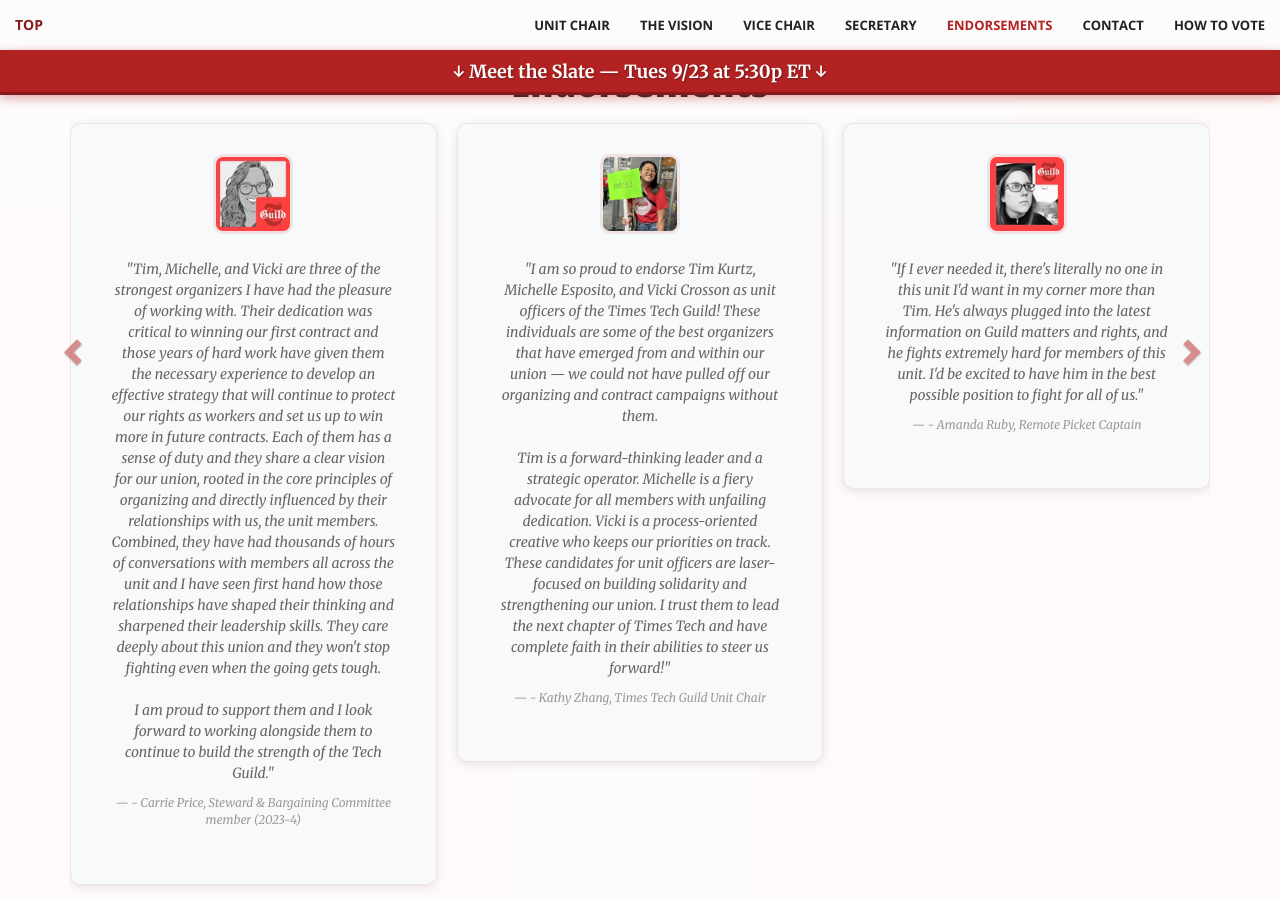
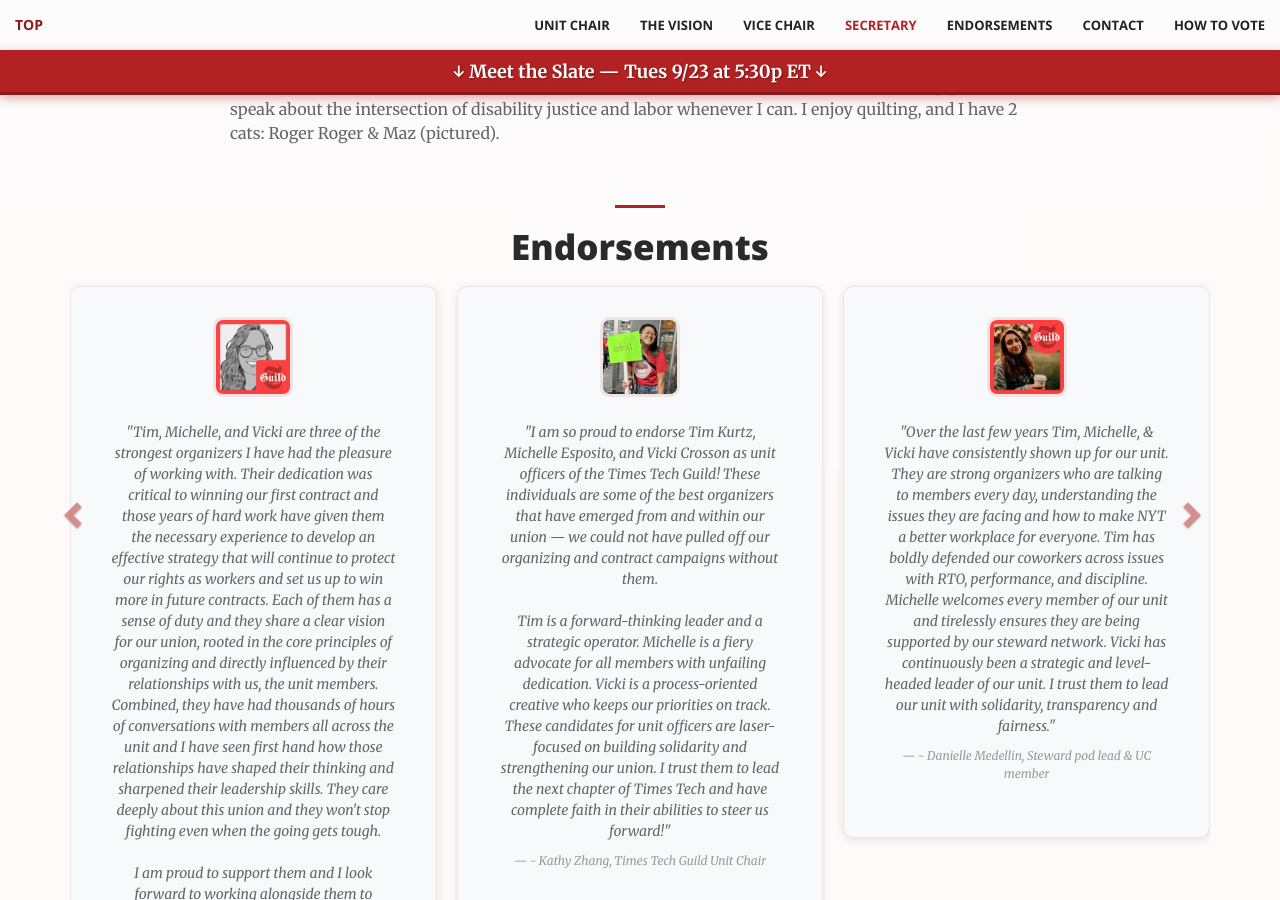
Before and after one commit to viccro/2025-campaign-site-draft, a Jekyll site: the page built from index.html, in a window 1280 px wide and 900 px high, scrolled down 5376 px. Built offline with Jekyll 4.4.1, drawn with Linux system fonts in a browser that asks for light colours; some of the changed text lies outside the part shown.

Commit message:
sync to prd

```diff
--- a/_data/endorsements.csv
+++ b/_data/endorsements.csv
@@ -1,6 +1,7 @@
 name,image,quote
 "Carrie Price, Steward & Bargaining Committee member (2023-4)",img/endorsers/carrie-p.webp,"Tim, Michelle, and Vicki are three of the strongest organizers I have had the pleasure of working with. Their dedication was critical to winning our first contract and those years of hard work have given them the necessary experience to develop an effective strategy that will continue to protect our rights as workers and set us up to win more in future contracts. Each of them has a sense of duty and they share a clear vision for our union, rooted in the core principles of organizing and directly influenced by their relationships with us, the unit members. Combined, they have had thousands of hours of conversations with members all across the unit and I have seen first hand how those relationships have shaped their thinking and sharpened their leadership skills. They care deeply about this union and they won't stop fighting even when the going gets tough. <br><br>I am proud to support them and I look forward to working alongside them to continue to build the strength of the Tech Guild."
 "Kathy Zhang, Times Tech Guild Unit Chair",img/endorsers/kathy-z.webp,"I am so proud to endorse Tim Kurtz, Michelle Esposito, and Vicki Crosson as unit officers of the Times Tech Guild! These individuals are some of the best organizers that have emerged from and within our union — we could not have pulled off our organizing and contract campaigns without them.<br><br>Tim is a forward-thinking leader and a strategic operator. Michelle is a fiery advocate for all members with unfailing dedication. Vicki is a process-oriented creative who keeps our priorities on track. These candidates for unit officers are laser-focused on building solidarity and strengthening our union. I trust them to lead the next chapter of Times Tech and have complete faith in their abilities to steer us forward!"
+"Danielle Medellin, Steward pod lead & UC member",img/endorsers/danielle-m.webp,"Over the last few years Tim, Michelle, & Vicki have consistently shown up for our unit. They are strong organizers who are talking to members every day, understanding the issues they are facing and how to make NYT a better workplace for everyone. Tim has boldly defended our coworkers across issues with RTO, performance, and discipline. Michelle welcomes every member of our unit and tirelessly ensures they are being supported by our steward network. Vicki has continuously been a strategic and level-headed leader of our unit. I trust them to lead our unit with solidarity, transparency and fairness."
 "Amanda Ruby, Remote Picket Captain",img/endorsers/amanda-r.webp,"If I ever needed it, there's literally no one in this unit I'd want in my corner more than Tim. He's always plugged into the latest information on Guild matters and rights, and he fights extremely hard for members of this unit. I'd be excited to have him in the best possible position to fight for all of us."
 "Bill Baker, Times Guild Unit Chair",img/endorsers/bill-b.webp,"As a leader in our union for a decade, I understand the importance of a forward thinking leader. This is why I am endorsing Tim Kurtz for unit chair of the Times Tech Guild. Tim has demonstrated the ability to understand what the members of the Tech unit need to continue growing and becoming a more powerful unit. I am confident that with Tim as the Unit Chair, this unit will accomplish great things!"
 "Nate Albertson, Steward",img/endorsers/nate-a.webp,"Tim Kurtz is a champion of transparency. In a time when clear communication is paramount, he consistently goes above and beyond to ensure everyone is fully informed and understands the rationale behind decisions. Tim doesn't just share information; he expertly breaks down complex issues, making them accessible to all. I've often relied on Tim to help navigate our unit's most challenging decisions."
--- a/_includes/candidates-chair.html
+++ b/_includes/candidates-chair.html
@@ -26,9 +26,20 @@
                     <p class="text-muted union-vision-text">
                         I'm running for Unit Chair of the Times Tech Guild to transform
                         our union into one that truly represents and defends our rank and
-                        file. I believe our union should be a place where all members,
-                        even those who are not organizers, feel included, empowered, and
-                        protected.
+                        file. Michelle, Vicki, and I believe our union should be a place
+                        where <strong>all members, even those who are not organizers</strong>,
+                        feel included, empowered, and protected.
+                    </p>
+                    <p class="text-muted union-vision-text">
+                        We have worked tirelessly for years to bring our workplace
+                        together and fight for a stronger, safer, more inclusive
+                        workplace. We've led working groups, trained stewards, onboarded
+                        new members, and directly confronted management to make things
+                        better for everyone.
+                    </p>
+                    <p class="text-muted union-vision-text">
+                        We have proven that we care about our fellow members by showing
+                        up for them every day. We aren't stopping now.
                     </p>
                 </div>
             </div>
--- a/_includes/contact.html
+++ b/_includes/contact.html
@@ -21,7 +21,7 @@
                         </div>
                         <div class="location-option">
                             <h5>💻 Virtual</h5>
-                            <p>Meet Vicki on <a href="TKTK">Google Meet</a></p>
+                            <p>Meet Vicki on <a href="http://meet.google.com/doy-sgvs-chf">Google Meet</a></p>
                         </div>
                     </div>
                 </div>
```
Also changed, not shown: README.md, img/endorsers/danielle-m.webp (added), img/endorsers/kathy-z.webp.
